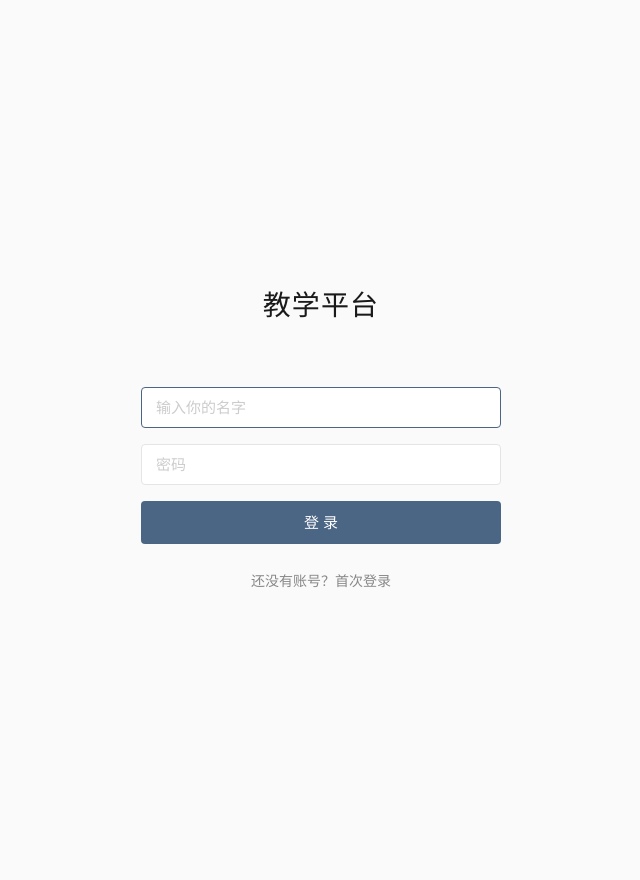
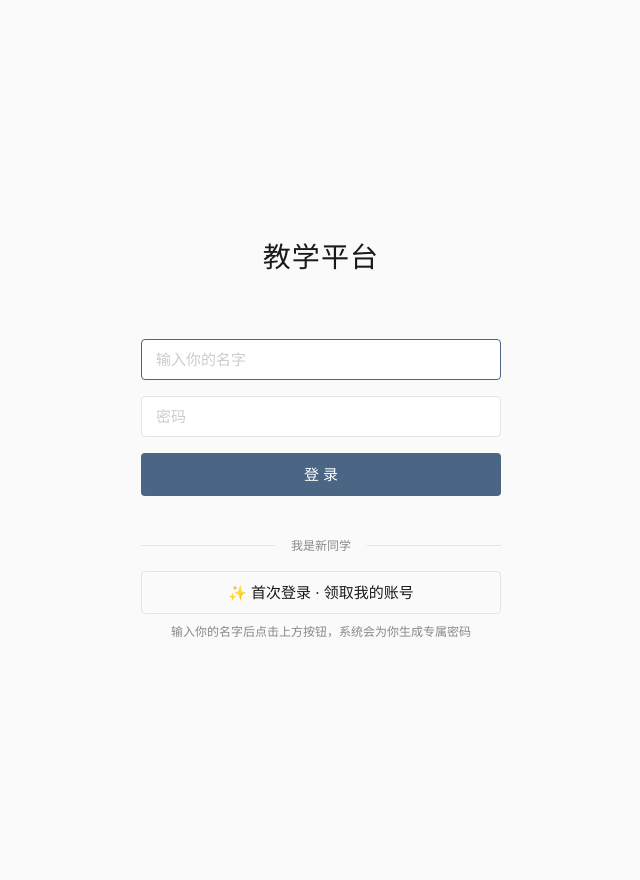
Before and after one commit to XJH953/teaching-platform, a Django app: page / in a window 1280 px wide. Shown: the whole page, without its empty margins (319-959 px from the left). Run offline with Django 5.2, Linux system fonts and the light colour scheme; some libraries are stand-ins or nearby versions.

Commit message:
fix: improve first-login UX — hint message, dedicated button, clearer layout

```diff
--- a/apps/accounts/templates/accounts/login.html
+++ b/apps/accounts/templates/accounts/login.html
@@ -17,6 +17,11 @@
                 用户名或密码错误，请重试。
             </div>
             {% endif %}
+
+            <div x-show="hint" x-cloak
+                 style="background: #FFF9E6; color: #8B6914; font-size: 0.875rem; padding: var(--space-sm) var(--space-md); border-radius: var(--radius); margin-bottom: var(--space-md); text-align: center;"
+                 x-text="hint">
+            </div>
 
             <div class="form-group">
                 <input type="text"
@@ -40,27 +45,42 @@
             </button>
         </form>
 
-        <div class="mt-lg" style="text-align: center;">
-            <a href="javascript:void(0)"
-               @click="showFirstLogin"
-               style="font-size: 0.875rem; color: var(--color-text-muted);">
-                还没有账号？首次登录
-            </a>
+        <div style="margin-top: var(--space-xl); text-align: center; width: 100%; max-width: 360px;">
+            <div style="display: flex; align-items: center; gap: var(--space-md); margin-bottom: var(--space-md);">
+                <span style="flex:1; height:1px; background: var(--color-border);"></span>
+                <span style="font-size: 0.75rem; color: var(--color-text-muted);">我是新同学</span>
+                <span style="flex:1; height:1px; background: var(--color-border);"></span>
+            </div>
+            <button type="button"
+                    class="btn btn-secondary"
+                    style="width: 100%;"
+                    @click="showFirstLogin">
+                ✨ 首次登录 · 领取我的账号
+            </button>
+            <p style="font-size: 0.75rem; color: var(--color-text-muted); margin-top: var(--space-sm);">
+                输入你的名字后点击上方按钮，系统会为你生成专属密码
+            </p>
         </div>
     </div>
 </div>
 {% endblock %}
 
 {% block js %}
+<style>
+    [x-cloak] { display: none !important; }
+</style>
 <script>
     document.addEventListener('alpine:init', () => {
         Alpine.data('loginForm', () => ({
+            hint: '',
             showFirstLogin() {
                 const name = this.$refs.username.value.trim();
                 if (!name) {
+                    this.hint = '请先在输入框里填写你的名字哦～';
                     this.$refs.username.focus();
                     return;
                 }
+                this.hint = '';
                 firstLogin(name);
             }
         }));
```
